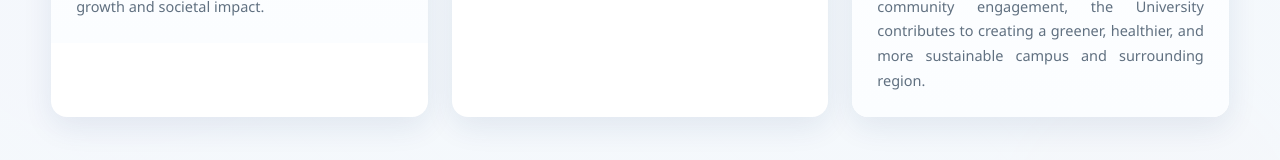
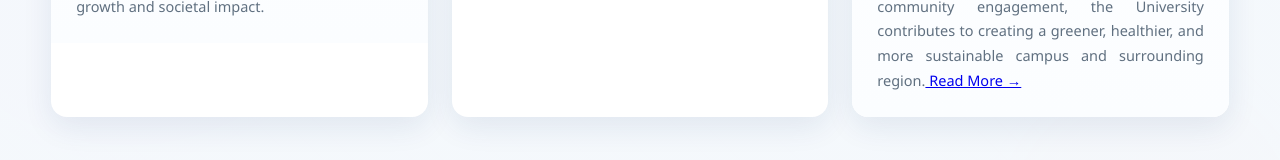
Before and after one commit to ewre2005/csvtu-index.html, a plain HTML site: page index.html in a window 1280 px wide. Shown: the part 2613-2773 px from the top of the page. Drawn offline with Linux system fonts and the light colour scheme.

Commit message:
Update index.html

```diff
--- a/index.html
+++ b/index.html
@@ -479,7 +479,9 @@ nav a:hover:after{
 <article class="foundation-card"><div class="foundation-head"><h3>Research, Testing and Consultancy Services</h3></div><div class="foundation-body"><p>CSVTU fosters a dynamic ecosystem of research, consultancy, testing, and innovation that advances knowledge creation, technological progress, and institutional self-sustainability. Through its Sponsored Research and Industrial Consultancy (SRIC) Cell, the University undertakes government- and industry-sponsored projects to address contemporary challenges through sustainable and technology-driven solutions. Supported by expert faculty, Scientist and world-class testing facilities, CSVTU provides consultancy and technical services in AI &amp; IT, Civil Engineering, Geotechnical Engineering, Environmental Engineering, Planning, GIS and Geospatial Technologies, and allied disciplines, while promoting innovation, technology transfer, entrepreneurship, and sustainable revenue generation.</p></div></article>
 <article class="foundation-card"><div class="foundation-head"><h3>Innovation, entrepreneurship, and start-up</h3></div><div class="foundation-body"><p>CSVTU promotes innovation, entrepreneurship, and start-up development through its incubation ecosystem, including CSVTU-FORTE, which nurtures innovative ideas into viable enterprises. Strong partnerships with industries, government agencies, professional bodies, and local communities facilitate technology transfer, skill development, and societal outreach initiatives. These initiatives empower students, faculty, and the wider community to engage in innovation, entrepreneurship, and real-world problem-solving, fostering a culture of creativity and collaboration and also strengthen the industry-academia partnerships, enhance employability, and contribute to the University's long-term growth and societal impact.</p></div></article>
 <article class="foundation-card"><div class="foundation-head"><h3>Digital Governance and Administrative Efficiency</h3></div><div class="foundation-body"><p>CSVTU has adopted e-Governance systems, ERP platforms, e-Office solutions, and digital learning technologies to create a transparent, efficient, and technology-driven administrative ecosystem. These initiatives have streamlined institutional processes, improved service delivery, enhanced accountability, optimized resource utilization, reduced operational costs, and minimized paper-based workflows. By integrating digital technologies across academic and administrative functions, the University has strengthened decision-making, operational efficiency, and sustainable resource management, contributing significantly to its long-term institutional sustainability.</p></div></article>
-<article class="foundation-card"><div class="foundation-head"><h3>Environmental Stewardship and Societal Transformation</h3></div><div class="foundation-body"><p>CSVTU promotes a sustainable campus through energy-efficient buildings, rooftop solar systems, water conservation measures, and environmentally responsible practices to Reducing carbon footprints. The University actively contributes to community development through initiatives organized by NSS and Different student Clubs, including tree plantation drives, environmental awareness campaigns, rural development programs, skill-based training, and social outreach activities. These efforts encourage students to participate in nation-building while promoting environmental sustainability, community welfare, and inclusive development. By fostering environmental consciousness and community engagement, the University contributes to creating a greener, healthier, and more sustainable campus and surrounding region.</p></div></article>
+<article class="foundation-card"><div class="foundation-head"><h3>Environmental Stewardship and Societal Transformation</h3></div><div class="foundation-body"><p>CSVTU promotes a sustainable campus through energy-efficient buildings, rooftop solar systems, water conservation measures, and environmentally responsible practices to Reducing carbon footprints. The University actively contributes to community development through initiatives organized by NSS and Different student Clubs, including tree plantation drives, environmental awareness campaigns, rural development programs, skill-based training, and social outreach activities. These efforts encourage students to participate in nation-building while promoting environmental sustainability, community welfare, and inclusive development. By fostering environmental consciousness and community engagement, the University contributes to creating a greener, healthier, and more sustainable campus and surrounding region.<a href="environmental-stewardship.html" class="read-more">
+            Read More →
+        </a></p></div></article>
 </div></div></section>
 <section class="conclusion" id="conclusion"><div class="container"><div class="section-title"><div class="small" style="color:#ffd36a">Institutional Commitment</div><h2>Journey Toward Self-Reliance</h2></div><p>In conclusion, through strong industry partnerships, CSR initiatives, and government aids/grants with sustainable resource management practices, CSVTU continues to strengthen its journey toward self-reliance. These collective efforts enhance academic excellence, innovation, societal impact, and financial resilience, positioning the University as a sustainable and future-ready institution dedicated to the technological and socio-economic development of the State and the Nation.</p></div></section>
 <footer><div class="container"><strong>Chhattisgarh Swami Vivekanand Technical University (CSVTU), Bhilai</strong><br>Self-Sustainability • Innovation • Excellence • Sustainable Growth</div></footer>
```
